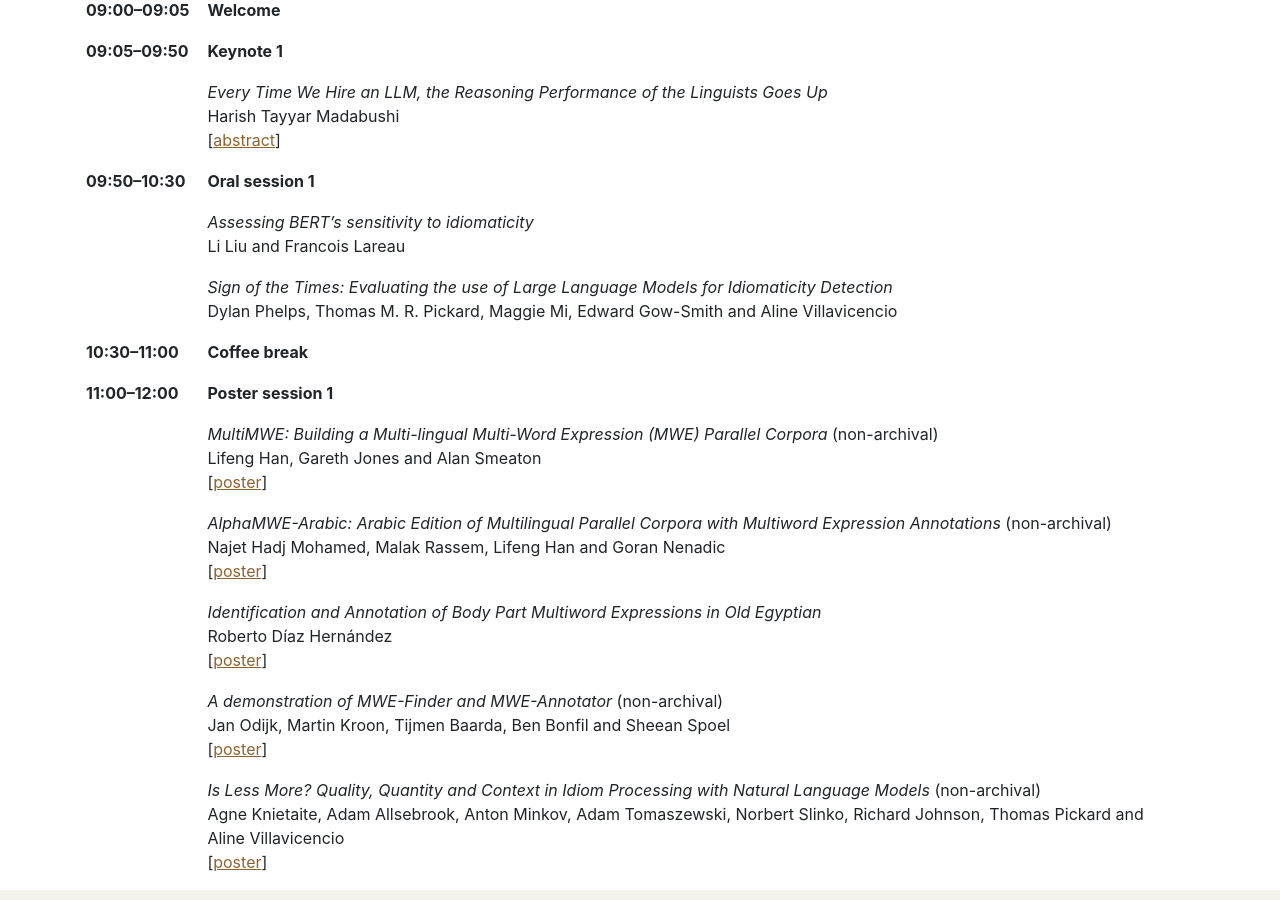
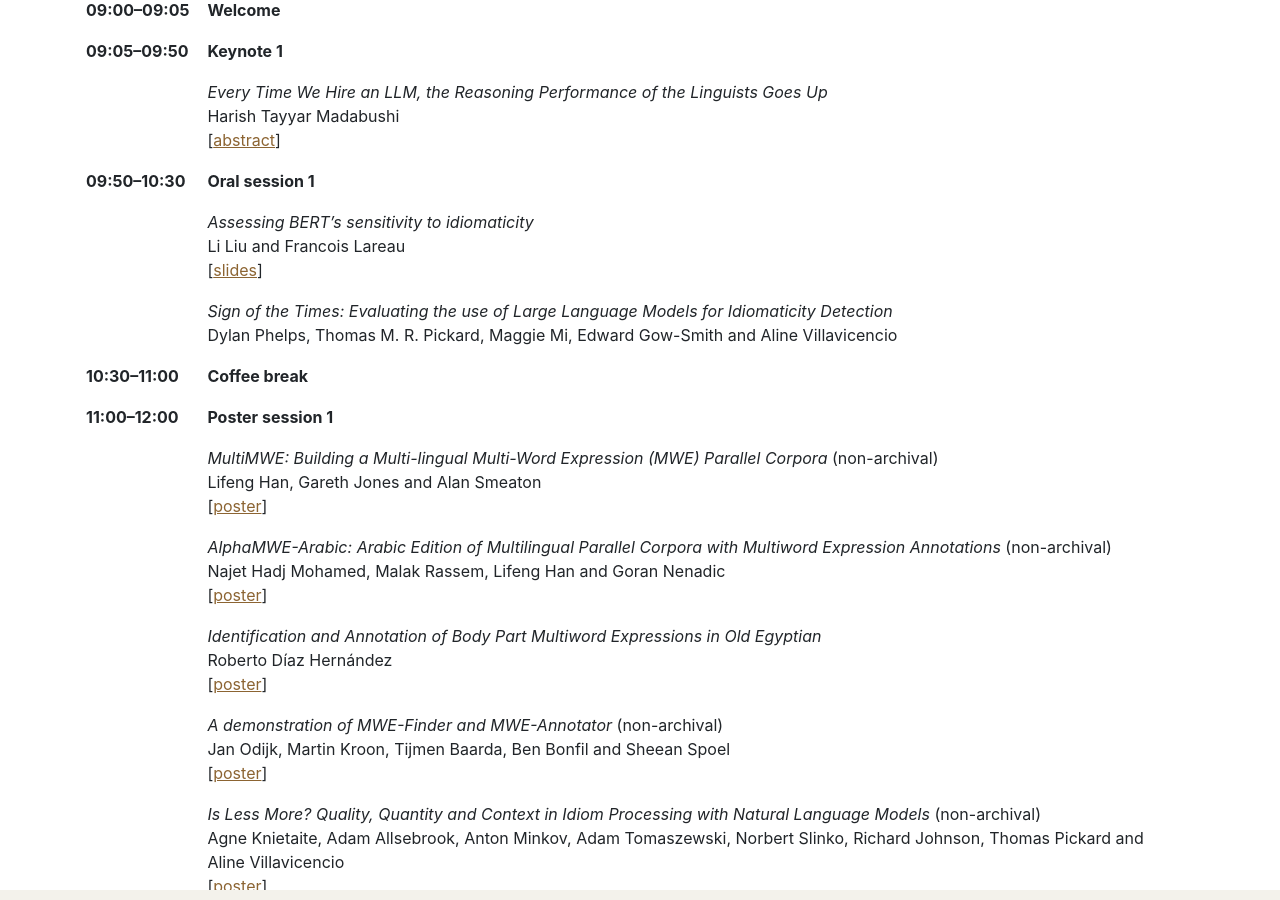
Before and after one commit to multiword/multiword.github.io, a Jekyll site: the page built from mweud2024/index.md, in a window 1280 px wide and 900 px high, scrolled down 1528 px. Built offline with Jekyll 4.4.1, drawn with Linux system fonts in a browser that asks for light colours; comment, search, counter and statistics services are not loaded.

Commit message:
Added poster, slides

```diff
--- a/mweud2024/index.md
+++ b/mweud2024/index.md
@@ -111,6 +111,7 @@ proceedings.
         <td>
             <i>Assessing BERT’s sensitivity to idiomaticity</i><br>
             Li Liu and Francois Lareau<br>
+            [<a href="slides/liu-lareau-2024-assessing-slides.pdf">slides</a>]
         </td>
     </tr>
     <tr>
```
Also changed, not shown: other parts of mweud2024/index.md (+1 -0 lines), 2 other files.
